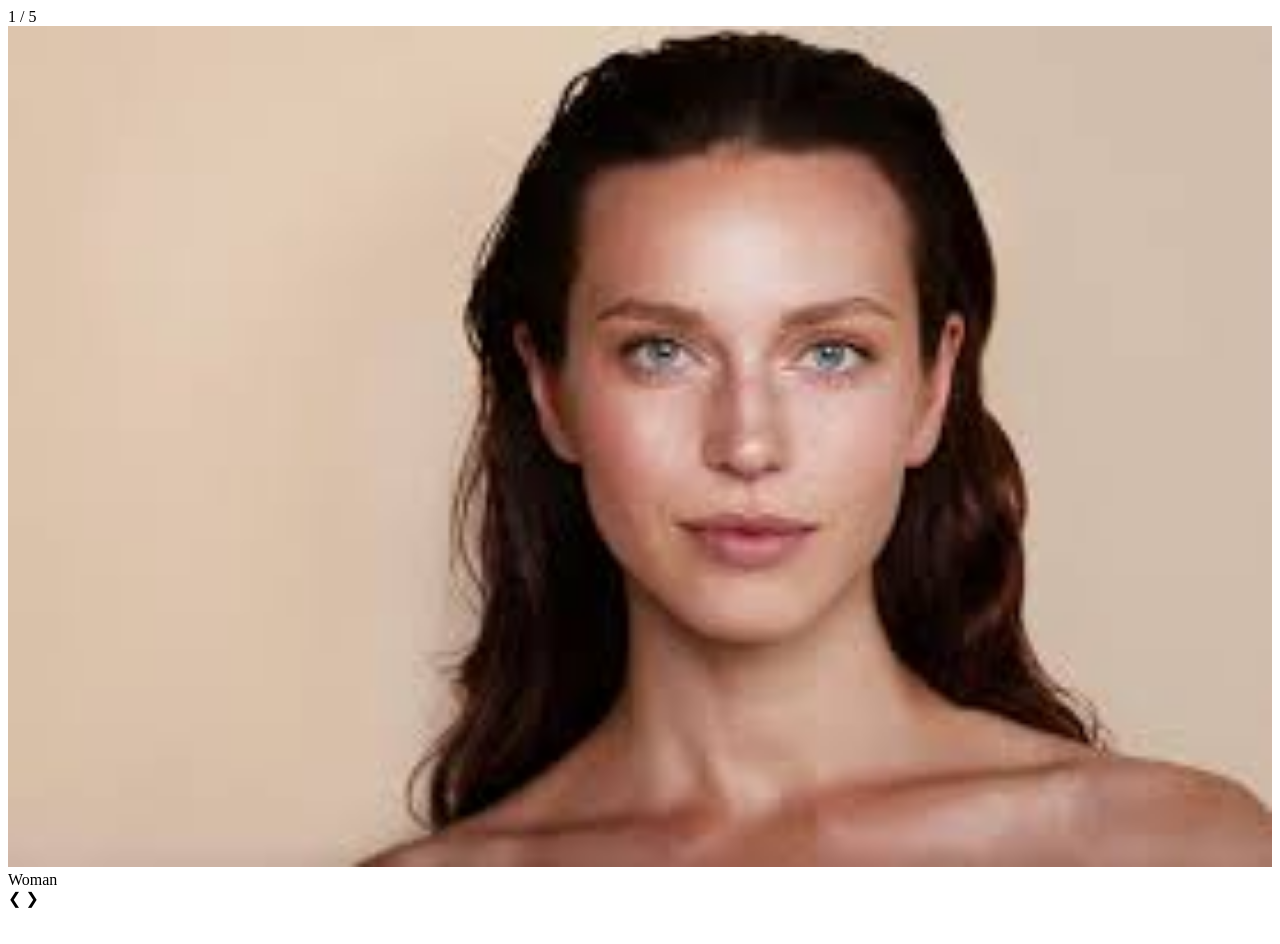
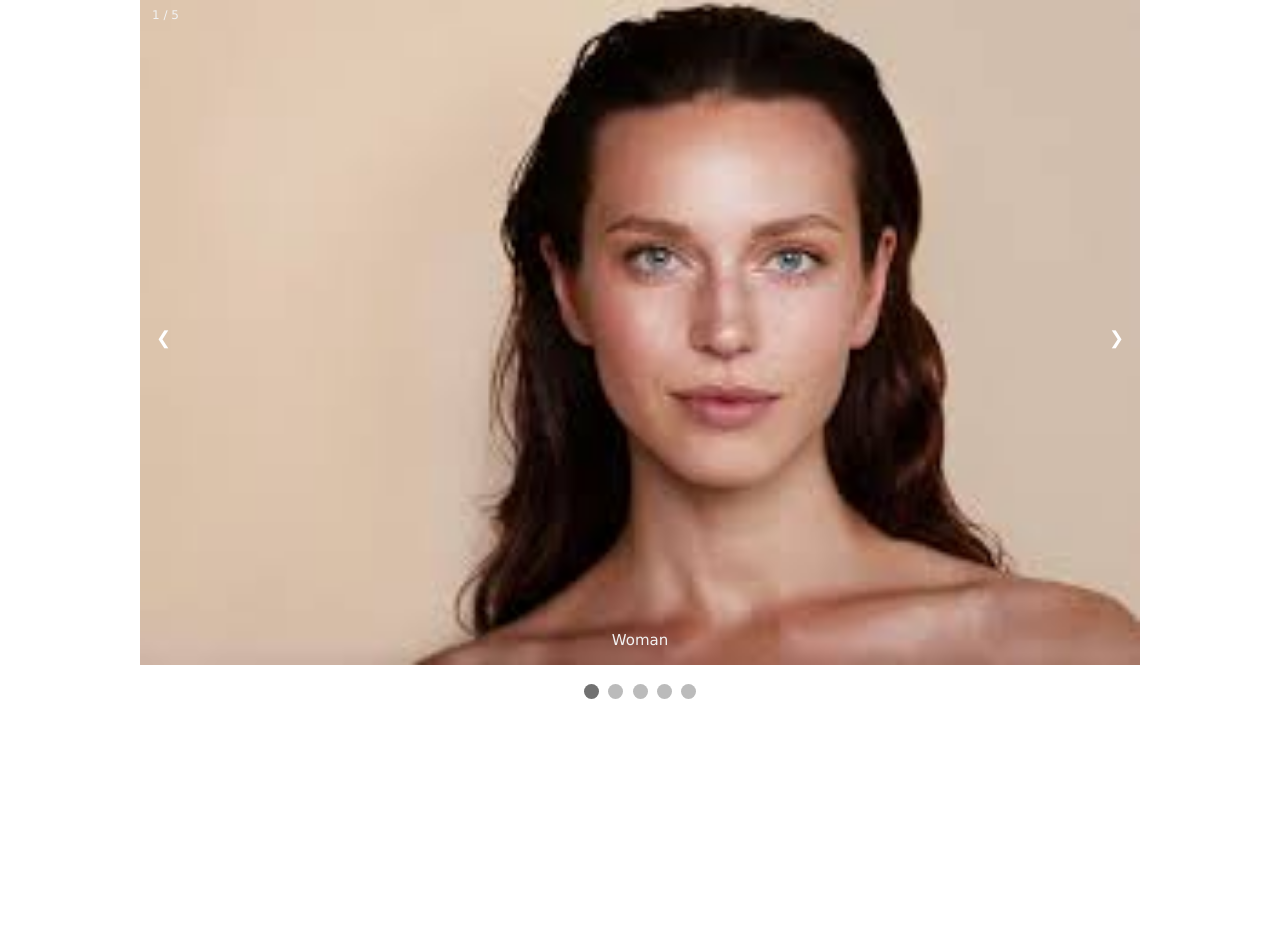
Before and after one commit to Douglas-Muthua/Portfolio, a plain HTML site: page artifacts/Artifact-5-Slideshow/slidshow_index.html in a window 1280 px wide. After the commit the page ends 800 px from the top, so only its background shows below. Drawn offline with Linux system fonts and the light colour scheme; files that its build step writes are made by us from their sources.

Commit message:
Add files via upload

```diff
--- /dev/null
+++ b/artifacts/Artifact-5-Slideshow/style.css
@@ -0,0 +1,95 @@
+html {
+  height: 100%;
+  width: 100%;
+}
+
+* {box-sizing: border-box}
+body {font-family: Verdana, sans-serif; margin:0}
+.mySlides {display: none}
+img {vertical-align: middle;}
+
+/* Slideshow container */
+.slideshow-container {
+  max-width: 1000px;
+  position: relative;
+  margin: auto;
+}
+
+/* Next & previous buttons */
+.prev, .next {
+  cursor: pointer;
+  position: absolute;
+  top: 50%;
+  width: auto;
+  padding: 16px;
+  margin-top: -22px;
+  color: white;
+  font-weight: bold;
+  font-size: 18px;
+  transition: 0.6s ease;
+  border-radius: 0 3px 3px 0;
+  user-select: none;
+}
+
+/* Position the "next button" to the right */
+.next {
+  right: 0;
+  border-radius: 3px 0 0 3px;
+}
+
+/* On hover, add a black background color with a little bit see-through */
+.prev:hover, .next:hover {
+  background-color: rgba(0,0,0,0.8);
+}
+
+/* Caption text */
+.text {
+  color: #f2f2f2;
+  font-size: 15px;
+  padding: 8px 12px;
+  position: absolute;
+  bottom: 8px;
+  width: 100%;
+  text-align: center;
+}
+
+/* Number text (1/3 etc) */
+.numbertext {
+  color: #f2f2f2;
+  font-size: 12px;
+  padding: 8px 12px;
+  position: absolute;
+  top: 0;
+}
+
+/* The dots/bullets/indicators */
+.dot {
+  cursor: pointer;
+  height: 15px;
+  width: 15px;
+  margin: 0 2px;
+  background-color: #bbb;
+  border-radius: 50%;
+  display: inline-block;
+  transition: background-color 0.6s ease;
+}
+
+.active, .dot:hover {
+  background-color: #717171;
+}
+
+/* Fading animation */
+.fade {
+  animation-name: fade;
+  animation-duration: 1.5s;
+}
+
+@keyframes fade {
+  from {opacity: .4}
+  to {opacity: 1}
+}
+
+/* On smaller screens, decrease text size */
+@media only screen and (max-width: 300px) {
+  .prev, .next,.text {font-size: 11px}
+}
```
Also changed, not shown: Coursework.html (+1 -1 lines), artifacts/images/Rhombus.png (added), artifacts/images/Validate.png (added), artifacts/images/slideshow.png (added).
